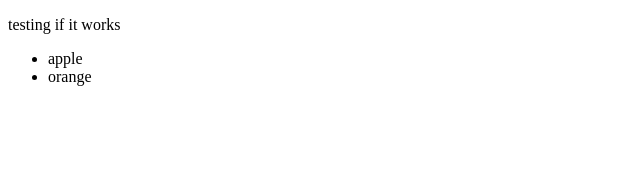
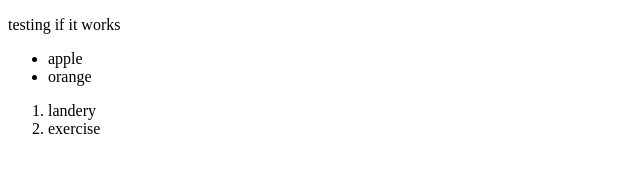
Before and after one commit to mu998/git_test, a plain HTML site: page secod.html in a window 1280 px wide. Shown: the whole page, without its empty margins (0-640 px from the left). Drawn offline with Linux system fonts and the light colour scheme.

Commit message:
added the second

```diff
--- a/secod.html
+++ b/secod.html
@@ -11,5 +11,9 @@
         <li> apple </li>
         <li> orange</li>
      </ul>
+      <ol>
+        <li>landery</li>
+        <li> exercise</li>
+      </ol>
 </body>
 </html>
```
